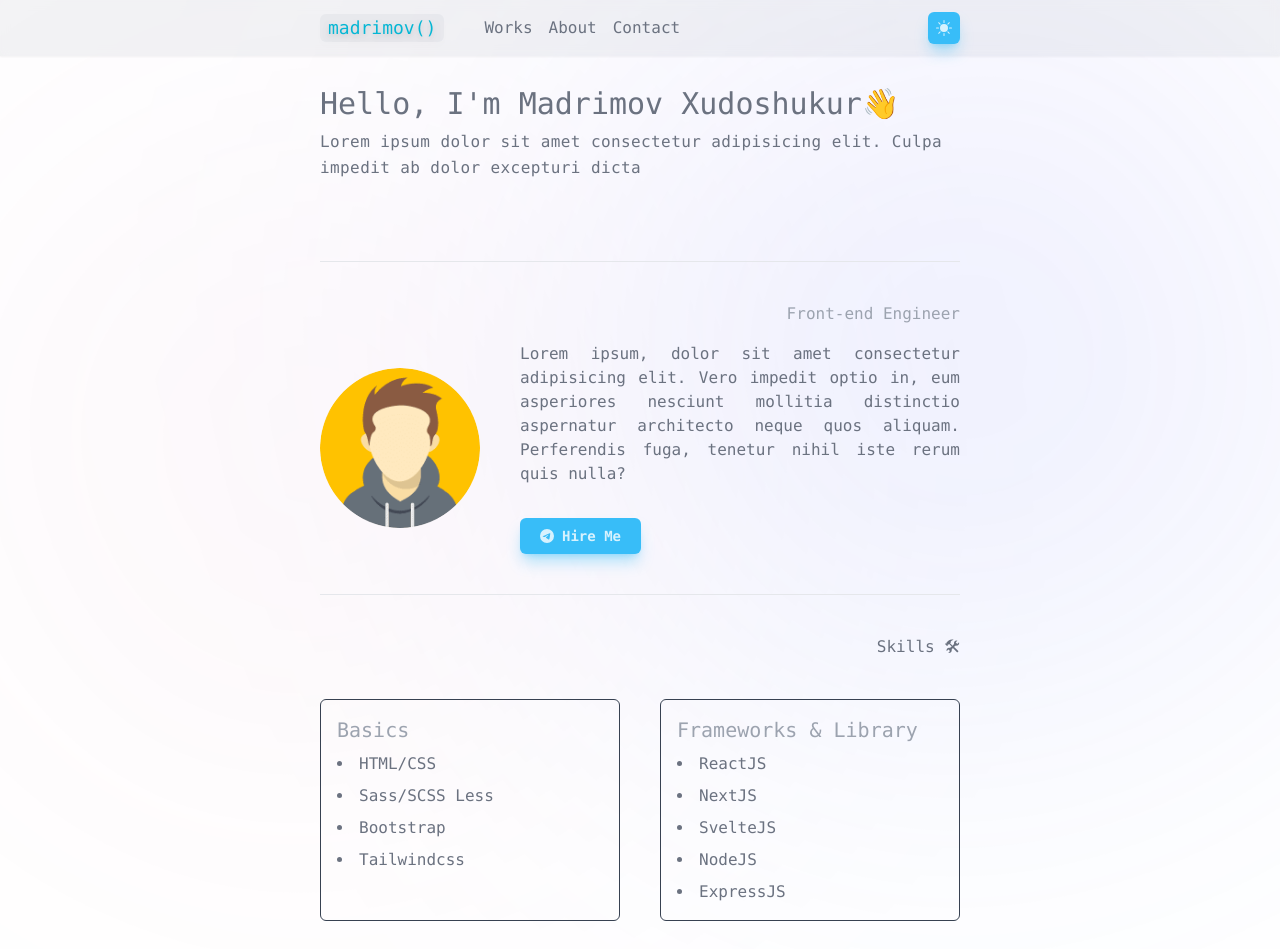
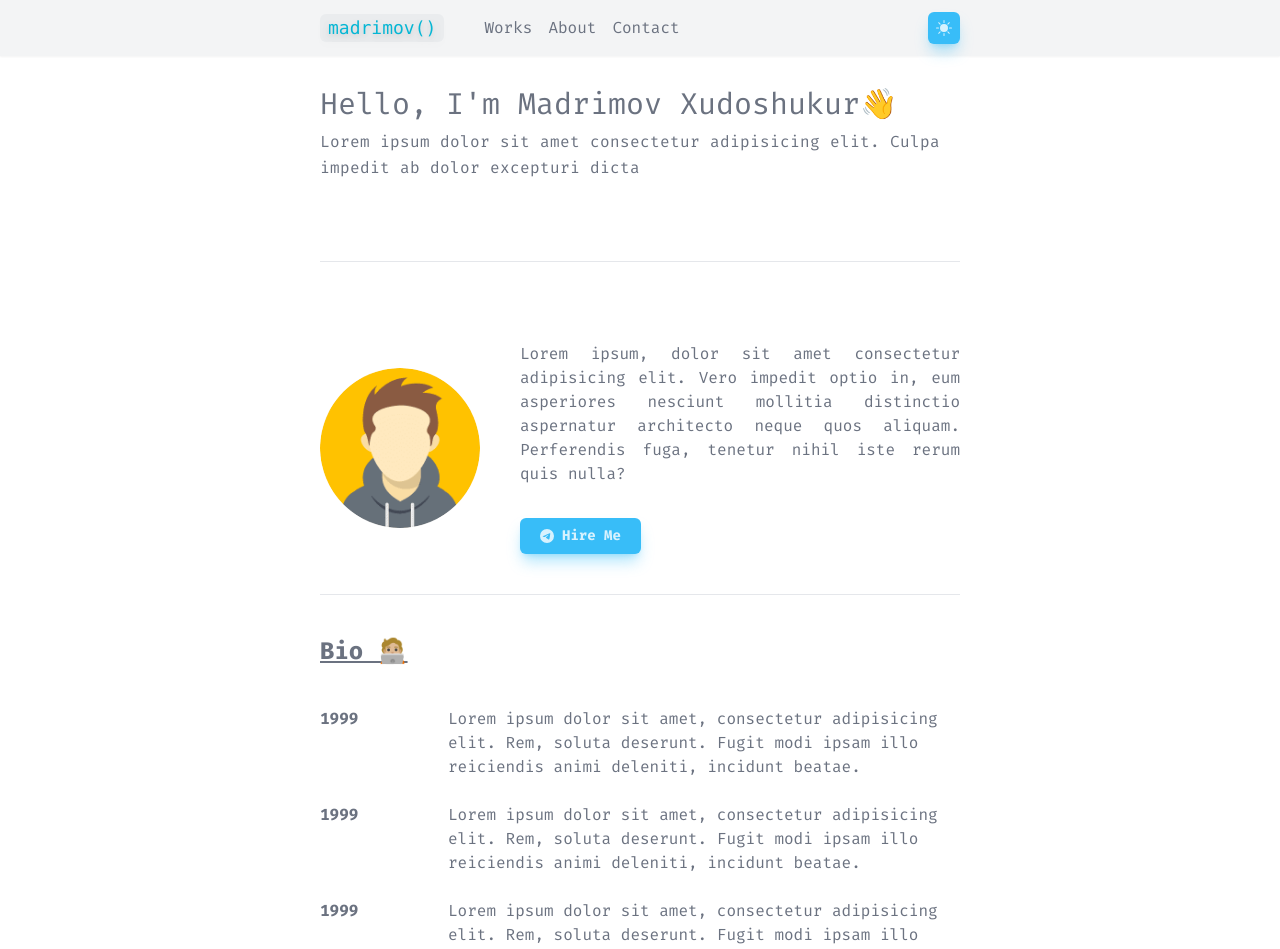
Before and after one commit to madrimovDev/portfolio-next, a Next.js app: page / in a window 1280 px wide. Shown: the top 949 px of the page. Built offline with nearby package versions, Linux system fonts and the light colour scheme.

Commit message:
sections

```diff
--- a/src/components/Layout.tsx
+++ b/src/components/Layout.tsx
@@ -1,6 +1,12 @@
 import React, { FC, PropsWithChildren, useRef } from 'react'
 import Navbar from './navbar/Navbar'
 import Footer from './footer/Footer'
+import { Fira_Mono } from 'next/font/google'
+
+const fira = Fira_Mono({
+	weight: ['400', '700', '500'],
+	subsets: ['latin']
+})
 
 const Layout: FC<PropsWithChildren> = ({ children }) => {
 	const ref = useRef<HTMLElement>(null)
@@ -11,12 +17,8 @@ const Layout: FC<PropsWithChildren> = ({ children }) => {
 			style={{
 				paddingTop: padding
 			}}
-			className='container px-4 md:px-0 max-w-screen-sm mx-auto'
+			className={`container px-4 md:px-0 max-w-screen-sm mx-auto ${fira.className}`}
 		>
-			<div className='animate-spin-slow fixed inset-0 opacity-30 -z-10'>
-				<div className='w-1/2 absolute top-0 left-0 rounded-full blur-[200px] opacity-50 aspect-square bg-gradient-to-tr to-blue-500 from-violet-500' />
-				<div className='w-1/2 absolute bottom-0 right-0 rounded-full blur-[200px] opacity-20 aspect-square bg-gradient-to-tr to-red-500 from-violet-500' />
-			</div>
 			<Navbar ref={ref} />
 			{children}
 			<Footer />
--- /dev/null
+++ b/src/components/bio/Bio.tsx
@@ -0,0 +1,34 @@
+import React from 'react'
+import { Section } from '../core'
+
+const Bio = () => {
+	return (
+		<Section title='Bio 🧑🏼‍💻'>
+			<div className='grid grid-cols-1 md:grid-cols-[20%_80%] gap-y-6'>
+				<h4 className='font-bold'>1999</h4>
+				<p className='dark:text-white'>
+					Lorem ipsum dolor sit amet, consectetur
+					adipisicing elit. Rem, soluta deserunt. Fugit modi
+					ipsam illo reiciendis animi deleniti, incidunt
+					beatae.
+				</p>
+				<h4 className='font-bold'>1999</h4>
+				<p className='dark:text-white'>
+					Lorem ipsum dolor sit amet, consectetur
+					adipisicing elit. Rem, soluta deserunt. Fugit modi
+					ipsam illo reiciendis animi deleniti, incidunt
+					beatae.
+				</p>
+				<h4 className='font-bold'>1999</h4>
+				<p className='dark:text-white'>
+					Lorem ipsum dolor sit amet, consectetur
+					adipisicing elit. Rem, soluta deserunt. Fugit modi
+					ipsam illo reiciendis animi deleniti, incidunt
+					beatae.
+				</p>
+			</div>
+		</Section>
+	)
+}
+
+export default Bio
--- a/src/components/core/index.ts
+++ b/src/components/core/index.ts
@@ -1,2 +1,4 @@
-export {default as Button} from './buttons/Button'
-export {default as Logo} from './logo/Logo'
+export { default as Button } from './buttons/Button'
+export { default as Logo } from './logo/Logo'
+export { default as Section } from './sections/Section'
+export { default as SectionTitle } from './sections/SectionTitle'
--- /dev/null
+++ b/src/components/core/sections/Section.tsx
@@ -0,0 +1,18 @@
+import React, { FC, ReactNode } from 'react'
+import SectionTitle from './SectionTitle'
+
+interface Props {
+	title?: string
+	children: ReactNode
+}
+
+const Section: FC<Props> = ({ children, title }) => {
+	return (
+		<section className='py-10 border-b dark:border-b-gray-700'>
+			<SectionTitle title={title} />
+			{children}
+		</section>
+	)
+}
+
+export default Section
--- /dev/null
+++ b/src/components/core/sections/SectionTitle.tsx
@@ -0,0 +1,15 @@
+import React, { FC } from 'react'
+
+interface Props {
+	title?: string
+}
+
+const SectionTitle: FC<Props> = ({ title }) => {
+	return (
+		<h4 className='text-2xl font-bold underline mb-10'>
+			{title}
+		</h4>
+	)
+}
+
+export default SectionTitle
--- a/src/components/iam/Iam.tsx
+++ b/src/components/iam/Iam.tsx
@@ -1,16 +1,13 @@
 import React from 'react'
 import Avatar from '@/assets/avatar.png'
 import Image from 'next/image'
-import { Button } from '../core'
+import { Button, Section } from '../core'
 import Link from 'next/link'
 import { BsTelegram } from 'react-icons/bs'
 
 const Iam = () => {
 	return (
-		<section className='py-10 border-b dark:border-b-gray-700 '>
-			<h4 className='text-gray-400 mb-4 text-center md:text-right'>
-				Front-end Engineer
-			</h4>
+		<Section >
 			<div className='flex flex-col items-center md:flex-row gap-10 '>
 				<Image
 					blurDataURL={Avatar.blurDataURL}
@@ -40,7 +37,7 @@ const Iam = () => {
 					</Button>
 				</div>
 			</div>
-		</section>
+		</Section>
 	)
 }
 
--- a/src/components/index.ts
+++ b/src/components/index.ts
@@ -2,4 +2,5 @@ export { default as Navbar } from './navbar/Navbar'
 export { default as Hero } from './hero/Hero'
 export { default as Iam } from './iam/Iam'
 export { default as Skills } from './skills/Skills'
-export {default as Layout} from './Layout'
+export { default as Layout } from './Layout'
+export { default as Bio } from './bio/Bio'
--- a/src/components/navbar/Menu.tsx
+++ b/src/components/navbar/Menu.tsx
@@ -39,7 +39,11 @@ const Menu = () => {
 				}}
 				animate={{
 					scale: show ? 1 : 0,
-					opacity: show ? 1 : 0
+					opacity: show ? 1 : 0,
+					transition: {
+						staggerChildren: 0.2,
+						delayChildren: 0.2
+					}
 				}}
 				className='absolute origin-top-right top-[140%] right-0'
 			>
--- a/src/components/skills/Skills.tsx
+++ b/src/components/skills/Skills.tsx
@@ -3,6 +3,7 @@ import SkillsList from './SkillsList'
 import { DataType } from '@/pages/types'
 import { motion } from 'framer-motion'
 import { VariantType } from './types'
+import { Section } from '../core'
 
 const divVariants: VariantType = {
 	hidden: {
@@ -24,10 +25,7 @@ interface Props {
 
 const Skills: FC<Props> = ({ skills }) => {
 	return (
-		<div className='py-10'>
-			<h4 className='text-center md:text-right'>
-				Skills 🛠
-			</h4>
+		<Section title='Skills 🛠'>
 			<div className='mt-10 grid grid-cols-1 md:grid-cols-2 gap-6 md:gap-10'>
 				{skills.map((skill, index) => {
 					return (
@@ -38,7 +36,7 @@ const Skills: FC<Props> = ({ skills }) => {
 					)
 				})}
 			</div>
-		</div>
+		</Section>
 	)
 }
 
--- a/src/components/skills/SkillsList.tsx
+++ b/src/components/skills/SkillsList.tsx
@@ -1,7 +1,5 @@
 import React, { FC } from 'react'
 import {
-	TargetAndTransition,
-	Variants,
 	motion
 } from 'framer-motion'
 import { DataType } from '@/pages/types'
@@ -10,14 +8,16 @@ import { VariantType } from './types'
 
 const ulVariantse: VariantType = {
 	hidden: {
+		y: -20,
 		opacity: 0,
 	},
 	visible: {
+		y: 0,
     opacity: 1,
 		transition: {
 			type: 'spring',
 			staggerChildren: 0.1,
-			delayChildren: 0.5
+			delayChildren: 0.3
 		}
 	}
 }
@@ -25,7 +25,7 @@ const ulVariantse: VariantType = {
 const liVariants: VariantType = {
 	hidden: {
 		opacity: 0,
-		y: -20
+		y: -6
 	},
 	visible: {
 		opacity: 1,
--- a/src/pages/_document.tsx
+++ b/src/pages/_document.tsx
@@ -4,7 +4,7 @@ export default function Document() {
   return (
     <Html lang="en">
       <Head />
-      <body className='font-mono bg-white dark:bg-stone-900 text-gray-500 transition-all'>
+      <body className='bg-white dark:bg-stone-900 text-gray-500 transition-all'>
         <Main />
         <NextScript />
       </body>
--- a/src/pages/index.tsx
+++ b/src/pages/index.tsx
@@ -1,4 +1,10 @@
-import { Hero, Iam, Navbar, Skills } from '@/components'
+import {
+	Bio,
+	Hero,
+	Iam,
+	Navbar,
+	Skills
+} from '@/components'
 import { GetStaticProps } from 'next'
 import { DataType } from './types'
 import path from 'path'
@@ -8,21 +14,20 @@ export default function Home({
 	result
 }: {
 	result: DataType
-	}) {
-
+}) {
 	return (
 		<>
 			<>
 				<Hero data={result.hero} />
 				<Iam />
-				<Skills skills={result.skills}/>
+				<Bio />
+				<Skills skills={result.skills} />
 			</>
 		</>
 	)
 }
 
 export const getStaticProps: GetStaticProps = async () => {
-
 	const dataDir = path.join(
 		process.cwd(),
 		'src/pages/api/hero/data.json'
```
